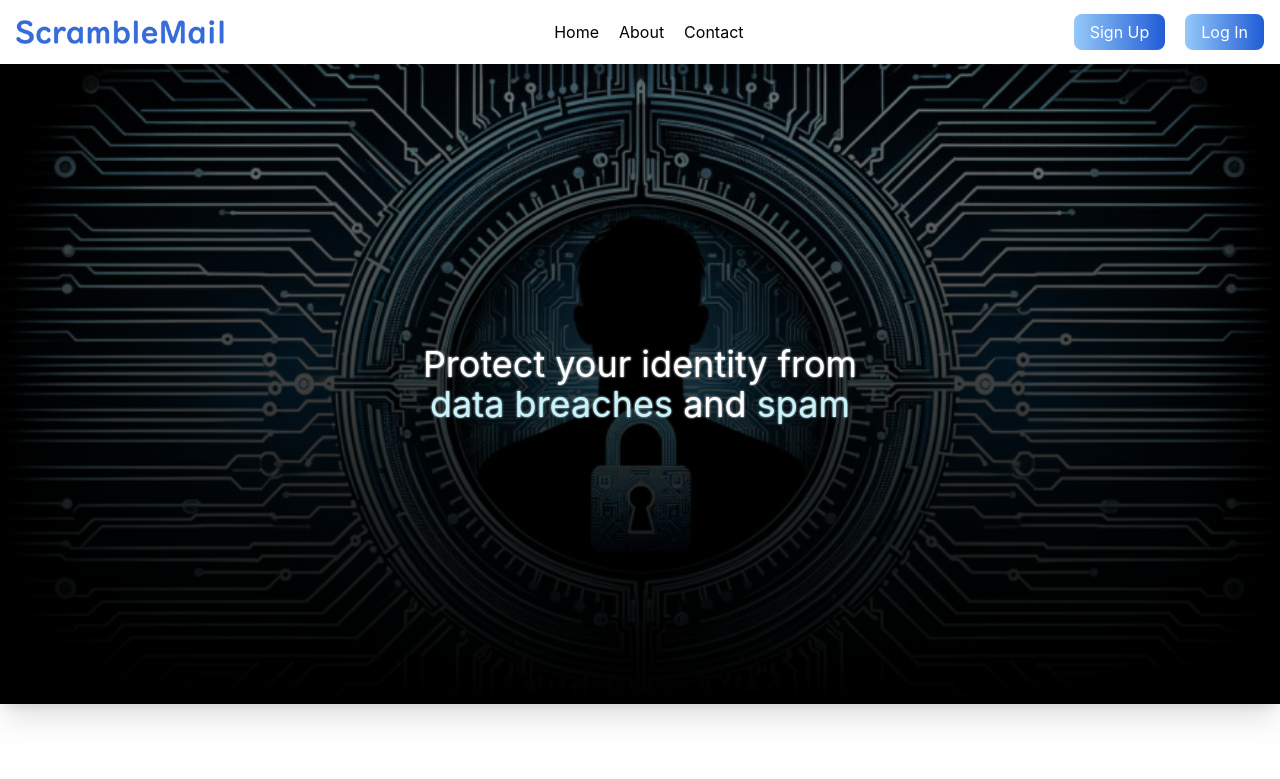
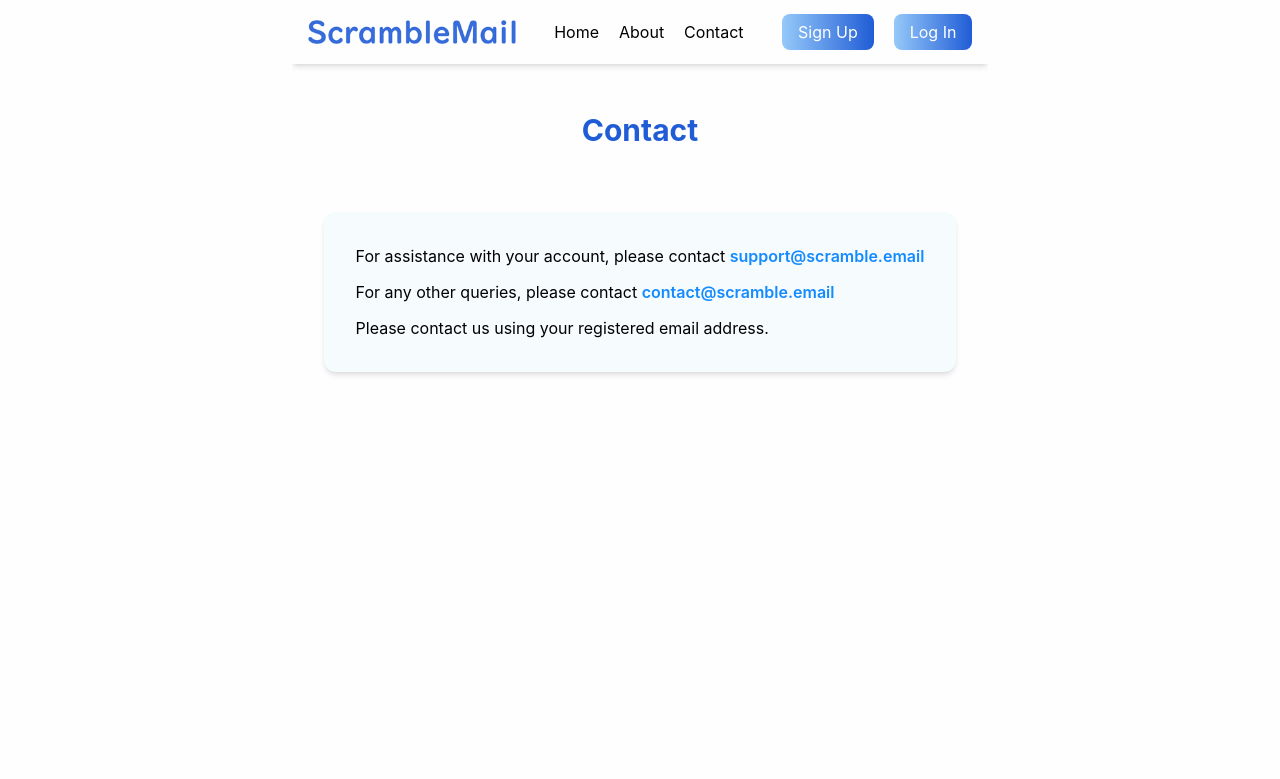
Before and after one commit to alexbishopbootcamp/scramblemail, a React (Vite) app in the folder client/: page /contact in a window 1280 px wide. Shown: the top 779 px of the page. Built offline with nearby package versions, Linux system fonts and the light colour scheme.

Commit message:
Added contact page

```diff
--- a/client/src/pages/Contact.jsx
+++ b/client/src/pages/Contact.jsx
@@ -1,14 +1,25 @@
 import React from 'react';
-import Splash from '../components/Landing/Splash';
-import Info from '../components/Landing/Info';
 import Header from '../components/common/Header';
 
 const Landing = () => {
   return (
     <div>
       <Header />
-      <Splash />
-      <Info />
+      <div className="flex flex-col m-8 gap-16">
+        <h1 className="font-bold text-theme-blue-300 text-center text-3xl pt-4">Contact</h1>
+        <div className="flex flex-col gap-3 bg-theme-white-200 rounded-xl p-8 shadow-md">
+
+          <p>
+            For assistance with your account, please contact <a className="font-semibold text-theme-blue-200" href="mailto:support@scramble.email">support@scramble.email</a>
+          </p>
+          <p>
+          For any other queries, please contact <a className="font-semibold text-theme-blue-200" href="mailto:contact@scramble.email">contact@scramble.email</a>
+          </p>
+          <p>
+            Please contact us using your registered email address.
+          </p>
+        </div>
+      </div>
     </div>
   );
 };
```
